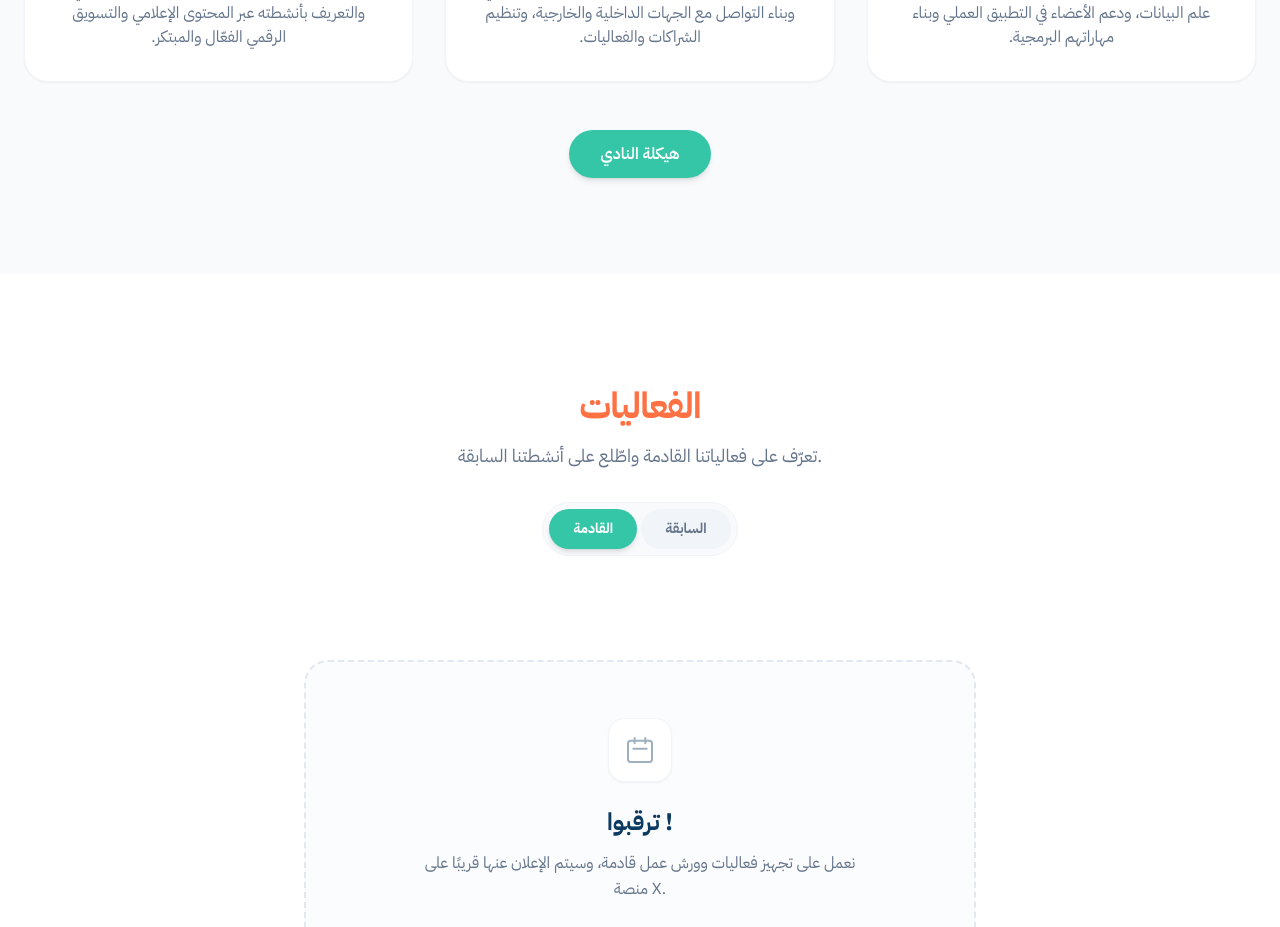
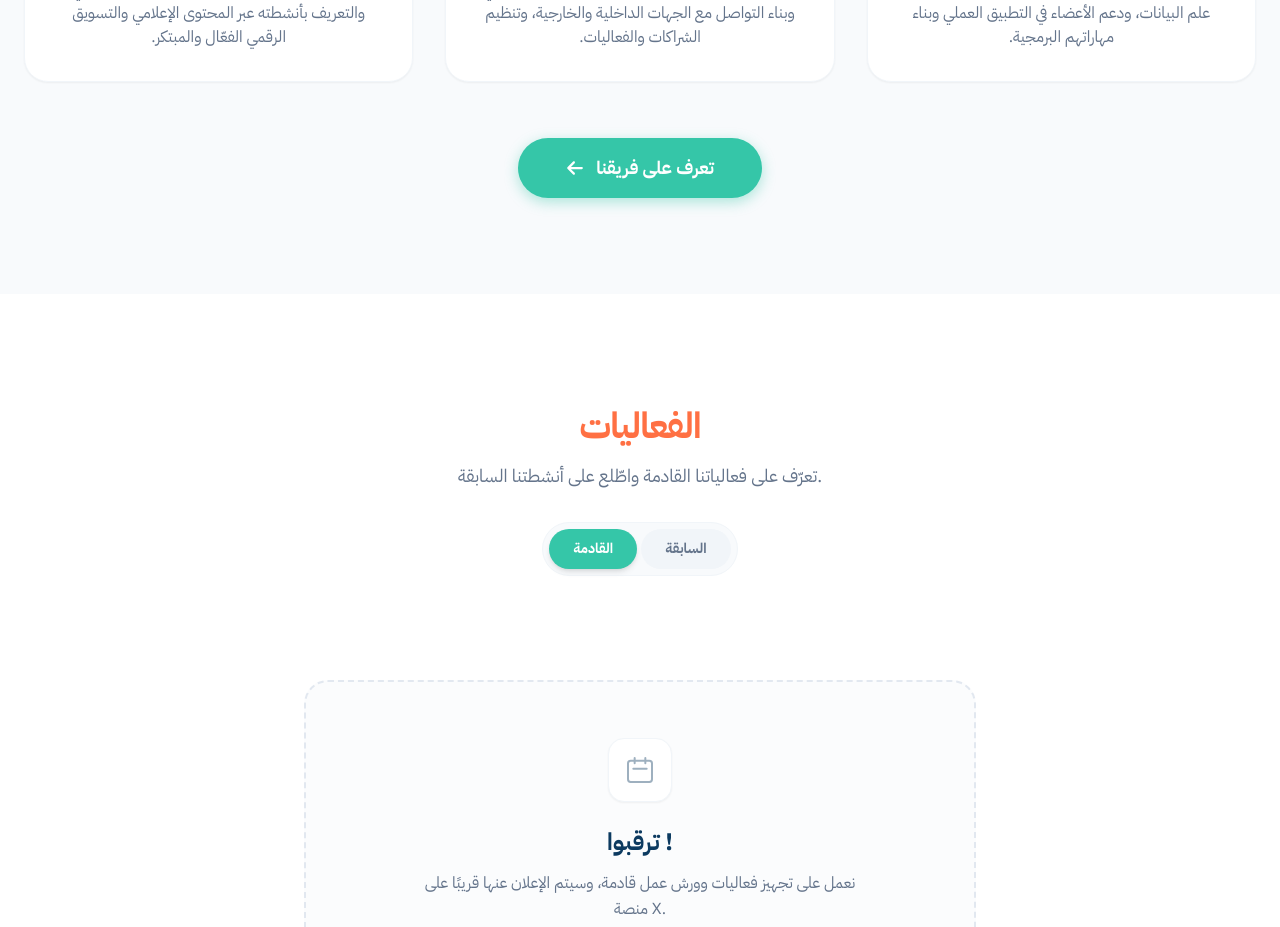
Before and after one commit to Ahmed-log11/dsc-website, a React (Vite) app: page / in a window 1280 px wide. Shown: the part 2620-3547 px from the top of the page. Built offline with nearby package versions, Linux system fonts and the light colour scheme.

Commit message:
enhanced the members section

```diff
--- a/src/components/ClubStructure.jsx
+++ b/src/components/ClubStructure.jsx
@@ -1,11 +1,15 @@
 import { useTranslation } from "react-i18next";
 import members from "../data/ClubMembers.json";
 import MemberCard from "./MemberCard";
+import { useEffect } from "react";
+import SimpleNavbar from "./SimpleNavbar";
+export default function ClubStructure() {
 
-export default function ClubStructure() {
   const { i18n } = useTranslation();
   const isArabic = i18n.language?.startsWith("ar");
-
+  useEffect(() => {
+    window.scrollTo(0, 0);
+  }, []);
   const sections = [
     {
       key: "leaders",
@@ -30,6 +34,8 @@ export default function ClubStructure() {
   ];
 
   return (
+    <>
+    <SimpleNavbar />
     <section
       className="bg-slate-50 border-t border-slate-100 min-h-screen py-20 pb-24 lg:py-28"
       dir={isArabic ? "rtl" : "ltr"}
@@ -38,7 +44,7 @@ export default function ClubStructure() {
         {/* Page Title */}
         <div className="text-center mb-16">
           <h1 className="text-[#0C3A60] font-bold text-3xl md:text-4xl lg:text-5xl font-sans">
-            {isArabic ? "هيكلة النادي" : "Club Structure"}
+            {isArabic ? "تعرف على فريقنا" : "Meet the Team"}
           </h1>
         </div>
 
@@ -90,5 +96,6 @@ export default function ClubStructure() {
         </div>
       </div>
     </section>
+    </>
   );
 }
--- a/src/components/Departments.jsx
+++ b/src/components/Departments.jsx
@@ -3,7 +3,7 @@ import { useTranslation } from "react-i18next";
 import techIcon from "../assets/icons/techIcon.svg";
 import mediaIcon from "../assets/icons/mediaIcon.svg";
 import prIcon from "../assets/icons/prIcon.svg";
-
+import { FaArrowRight, FaArrowLeft } from "react-icons/fa6";
 export default function Departments() {
   const { t, i18n } = useTranslation();
   const isArabic = i18n.language?.startsWith("ar");
@@ -77,13 +77,19 @@ export default function Departments() {
           </p>
         </div>
       </div>
-      {/* Club Structure Button */}
-      <div className="mt-12 flex justify-center px-6">
+     <div className="mt-14 flex justify-center px-6">
         <Link
           to="/club-structure"
-          className="inline-flex items-center justify-center rounded-full bg-[#35C6A8] px-8 py-3 text-sm md:text-base font-semibold text-white shadow-md transition-all duration-300 hover:-translate-y-1 hover:shadow-lg"
+          className="group inline-flex items-center gap-3 justify-center rounded-full bg-[#35C6A8] px-10 py-3.5 md:px-12 md:py-4 text-base md:text-lg font-bold text-white shadow-[0_4px_14px_rgba(53,198,168,0.4)] transition-all duration-300 hover:-translate-y-1 hover:shadow-[0_8px_24px_rgba(53,198,168,0.6)]"
         >
-          {isArabic ? "هيكلة النادي" : "Club Structure"}
+          <span>{isArabic ? "تعرف على فريقنا" : "Meet the Team"}</span>
+
+
+          {isArabic ? (
+            <FaArrowLeft className="transition-transform duration-300 group-hover:-translate-x-1.5" />
+          ) : (
+            <FaArrowRight className="transition-transform duration-300 group-hover:translate-x-1.5" />
+          )}
         </Link>
       </div>
     </section>
--- a/src/components/MemberCard.jsx
+++ b/src/components/MemberCard.jsx
@@ -2,11 +2,14 @@ import LeadersGradient from "../assets/Leaders_gradient.png";
 import TechGradient from "../assets/Tech_gradient.png";
 import MarketingGradient from "../assets/Marketing_gradient.png";
 import PRGradient from "../assets/PR_gradient.png";
-
+import { useTranslation } from "react-i18next";
 import { FaLinkedinIn } from "react-icons/fa";
 import { FaXTwitter } from "react-icons/fa6";
 
+
 const themes = {
+
+
   leaders: {
     bannerImage: LeadersGradient,
     borderGradient:
@@ -43,6 +46,7 @@ const isValid = (value) => {
 };
 
 export default function MemberCard({ member }) {
+  const { t } = useTranslation();
   const theme = themes[member.section] || themes.tech;
   const isLeader = member.section === "leaders";
 
@@ -52,7 +56,7 @@ export default function MemberCard({ member }) {
 
   const content = (
     <div
-      className={`relative flex h-[420px] sm:h-[460px] flex-col overflow-hidden bg-white ${
+      className={`relative flex h-full min-h-[350px] sm:min-h-[380px] flex-col overflow-hidden bg-white ${
         isLeader ? "rounded-[26px]" : "rounded-[28px] border-[2px]"
       }`}
       style={
@@ -109,13 +113,13 @@ export default function MemberCard({ member }) {
         <h3 className="text-[1.15rem] sm:text-[1.2rem] font-bold text-[#0C3A60]">
           {member.name}
         </h3>
-
         {/* Role */}
         <p
           className="mt-2 text-[1rem] font-semibold"
           style={{ color: theme.roleColor }}
         >
-          {member.role}
+
+          {t(`roles.${member.role}`, member.role)}
         </p>
 
         {/* Fun Fact (Scrollable) */}
@@ -168,7 +172,7 @@ export default function MemberCard({ member }) {
 if (isLeader) {
   return (
     <div
-        className="w-[250px] min-w-[250px] flex-none rounded-[28px] p-[2px] shadow-none sm:w-full sm:min-w-0 sm:shadow-[0_12px_30px_rgba(0,0,0,0.10)]"
+      className="h-full w-[250px] min-w-[250px] flex-none rounded-[28px] p-[2px] shadow-none sm:w-full sm:min-w-0 sm:shadow-[0_12px_30px_rgba(0,0,0,0.10)]"
         style={{ background: theme.borderGradient }}
       >
         {content}
@@ -177,7 +181,7 @@ export default function MemberCard({ member }) {
   }
 
   return (
-    <div className="w-[250px] min-w-[250px] flex-none rounded-[28px] shadow-none sm:w-full sm:min-w-0 sm:shadow-[0_12px_30px_rgba(0,0,0,0.10)]">
+  <div className="h-full w-[250px] min-w-[250px] flex-none rounded-[28px] shadow-none sm:w-full sm:min-w-0 sm:shadow-[0_12px_30px_rgba(0,0,0,0.10)]">
     {content}
   </div>
 );
--- /dev/null
+++ b/src/components/SimpleNavbar.jsx
@@ -0,0 +1,51 @@
+import { useTranslation } from "react-i18next";
+import { Link } from "react-router-dom";
+import { FaArrowLeft, FaArrowRight } from "react-icons/fa6";
+import LanguageSwitcher from "../LanguageSwitcher";
+
+export default function SimpleNavbar() {
+  const { t, i18n } = useTranslation();
+  const isArabic = i18n.language?.startsWith("ar");
+
+  return (
+    <header className="fixed top-0 left-0 w-full z-50">
+
+      {/* The Colorful Gradient Top Border */}
+      <div className="h-1.5 w-full bg-gradient-to-r from-[#FF7043] via-[#0C3A60] to-[#35C6A8]" />
+
+      {/* Glassmorphism Nav Body */}
+      <nav
+        dir={isArabic ? "rtl" : "ltr"}
+        className="max-w-7xl mx-auto px-5 py-3 flex items-center justify-between bg-white/70 backdrop-blur-md border-b border-slate-200/50 shadow-sm"
+      >
+        {/* Logo/Club Name (Clickable to go home) */}
+        <Link to="/" className="flex items-center gap-3 hover:opacity-80 transition-opacity">
+          <div className="flex flex-col text-slate-900 leading-tight">
+            <span className="text-sm md:text-base font-extrabold tracking-wide bg-gradient-to-r from-[#0C3A60] to-[#35C6A8] bg-clip-text text-transparent font-sans">
+              {t("navbar.clubName")}
+            </span>
+            <span className="text-[10px] md:text-xs text-slate-500 font-semibold font-sans">
+              {t("navbar.facultyName")}
+            </span>
+          </div>
+        </Link>
+
+        {/* Right Controls: Language & Home Button */}
+        <div className="flex items-center gap-3 sm:gap-5">
+
+          <LanguageSwitcher />
+
+          <Link
+            to="/"
+            className="flex items-center gap-2 px-3 sm:px-4 py-1.5 sm:py-2 rounded-full bg-white text-[#0C3A60] font-bold text-xs sm:text-sm hover:bg-[#0C3A60] hover:text-white transition-all duration-300 border border-slate-200 hover:border-[#0C3A60] font-sans shadow-sm"
+          >
+            {isArabic ? <FaArrowRight /> : <FaArrowLeft />}
+            {/* Hides the word 'Home' on very small screens, keeps the arrow */}
+            <span className="hidden sm:inline">{t("navbar.home")}</span>
+          </Link>
+
+        </div>
+      </nav>
+    </header>
+  );
+}
--- a/src/i18n.js
+++ b/src/i18n.js
@@ -158,8 +158,14 @@ stayTunedDesc:
         xPosts: {
   title: "Latest on X",
   viewPost: "View post",
-}
-
+},
+    roles: {
+          Leader: "Leader",
+          Subleader: "Subleader",
+          Member: "Member",
+          "Club Leader": "Club Leader",
+          "Club Sub Leader": "Club Sub Leader"
+        }
 
       },
 
@@ -310,6 +316,12 @@ stayTunedDesc:
 },
 
 
+        roles: {
+          Leader: "قائد",
+          Subleader: "نائب القائد",
+          Member: "عضو",
+          "Club Leader": "قائد النادي",
+          "Club Sub Leader": "نائب قائد النادي"},
 
            xPosts: {
   title: "آخر ما نُشر على X",
```
Lines whose indentation alone changed are shown as unchanged.
